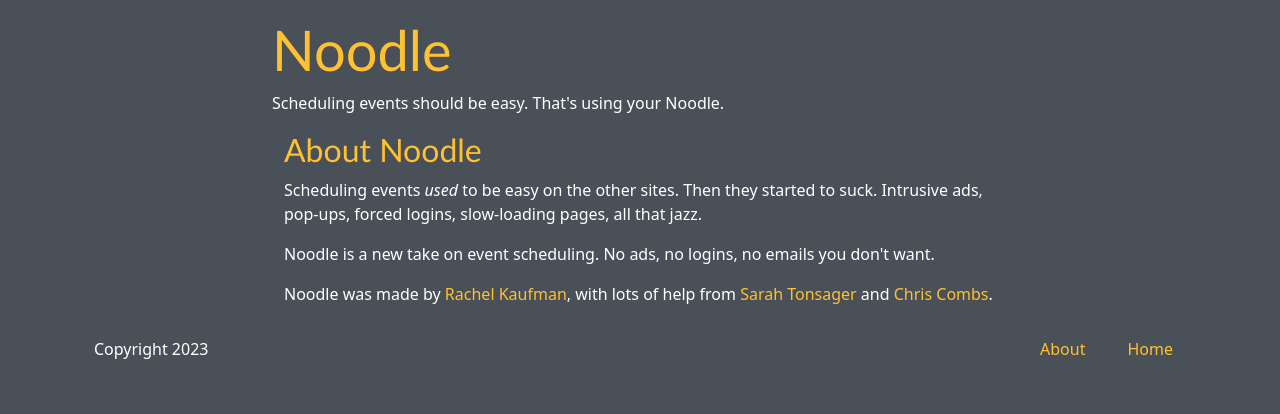
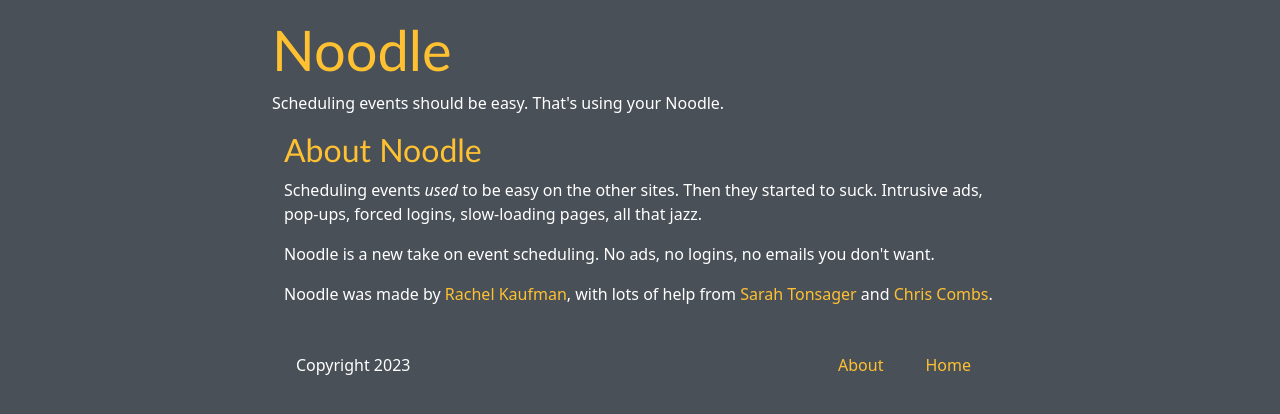
Before and after one commit to rkaufman13/Noodle, a React (Create React App) app: page /about in a window 1280 px wide. Shown: the top 414 px of the page. Built offline with nearby package versions, Linux system fonts and the light colour scheme; no server answers; a web font is replaced by a local one.

Commit message:
address semantic/accessibilty feedback

```diff
--- a/src/About.jsx
+++ b/src/About.jsx
@@ -3,13 +3,13 @@ import {Container, Row, Col} from 'react-bootstrap';
 
 export const About = ()=> {
     return (
-        <Container><Row>
+        <Container><Row><Col>
             <h2>About Noodle</h2>
 
             <p>Scheduling events <em>used</em> to be easy on the other sites. Then they started to suck. Intrusive ads, pop-ups, forced logins, slow-loading pages, all that jazz.</p>
 
 <p>Noodle is a new take on event scheduling. No ads, no logins, no emails you don't want.</p>
-</Row><Row><Col>Noodle was made by <a href="https://github.com/rkaufman13">Rachel Kaufman</a>, with lots of help from <a href="#">Sarah Tonsager</a> and <a href="https://chriscombs.net">Chris Combs</a>.
+<p>Noodle was made by <a href="https://github.com/rkaufman13">Rachel Kaufman</a>, with lots of help from <a href="#">Sarah Tonsager</a> and <a href="https://chriscombs.net">Chris Combs</a>.</p>
 </Col></Row></Container>
     )
 }
--- a/src/App.js
+++ b/src/App.js
@@ -42,9 +42,13 @@ function App() {
           </Row>
         </Container>
       </main>
-      <Container className="footer">
+      <Container>
         <Row className="justify-content-center">
-          <Footer />
+          <Col xl={8}>
+            <footer>
+              <Footer />
+            </footer>
+          </Col>
         </Row>
       </Container>
     </div>
```
